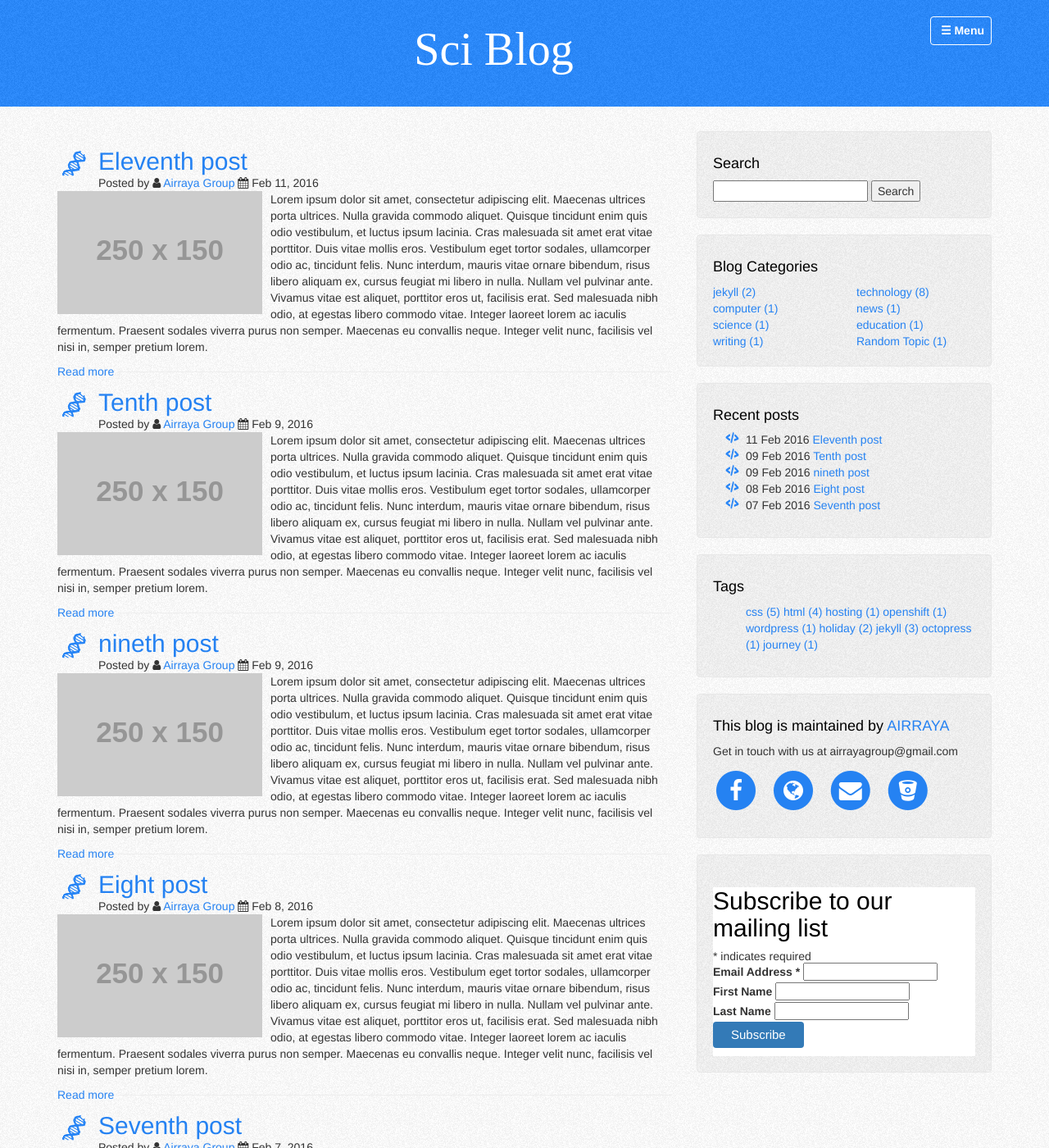
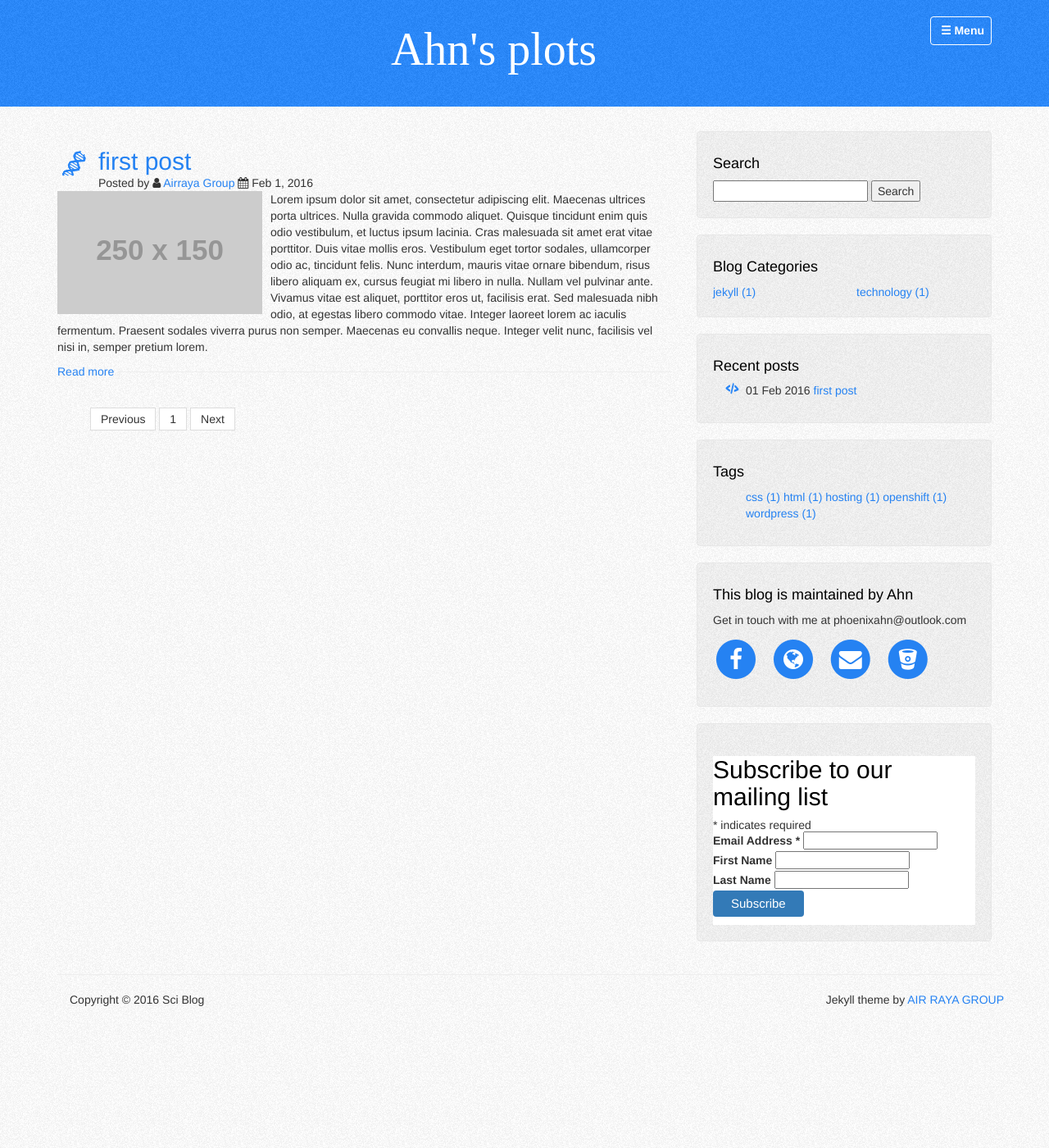
Before and after one commit to PhoenixAhn/Blog, a Jekyll site: the page built from index.html, in a window 1280 px wide and 1400 px high. Shown: the whole window at 82% size. Built offline with Jekyll 4.4.1, drawn with Linux system fonts in a browser that asks for light colours; nearby versions of some CDN libraries; some web fonts are replaced; the list of posts is cut into pages by our own code; comment, search, counter and statistics services are not loaded.

Commit message:
first post and some modified info

```diff
--- a/_config.yml
+++ b/_config.yml
@@ -6,7 +6,7 @@
 # 'jekyll serve'. If you change this file, please restart the server process.
 
 # Site settings
-title:  Ahn 的自留地
+title:  Ahn's plots
 email: phoenixahn@outlook.com
 description: > # this means to ignore newlines until "baseurl:"
 baseurl: "/Good" # the subpath of your site, e.g. /blog
--- a/_includes/container.html
+++ b/_includes/container.html
@@ -142,11 +142,11 @@
                 </div>
                 <!-- author widget -->
                 <div class="well">
-                    <h4>This blog is maintained by <a href="http://www.airrayagroup.com/">AIRRAYA</a></h4>
-                    <p>Get in touch with us at airrayagroup@gmail.com</p>
+                    <h4>This blog is maintained by Ahn</h4>
+                    <p>Get in touch with me at phoenixahn@outlook.com</p>
 					<ul class="list-inline">
                             <li>
-								<a href="https://www.facebook.com/airrayagroup/">
+								<a href="https://www.facebook.com/phoenixahn/">
 									<span class="fa-stack fa-2x">
 									  <i class="fa fa-circle fa-stack-2x"></i>
 									  <i class="fa fa-facebook fa-stack-1x fa-inverse"></i>
@@ -154,7 +154,7 @@
 								</a>
                             </li>
                             <li>
-								<a href="http://webdesign.airrayagroup.com">
+								<a href="https://twitter.com/phoenixahn">
 									<span class="fa-stack fa-2x">
 									  <i class="fa fa-circle fa-stack-2x"></i>
 									  <i class="fa fa-globe fa-stack-1x fa-inverse"></i>
@@ -162,7 +162,7 @@
 								</a>
                             </li>
                             <li>
-								<a href="mailto:airrayagroup@gmail.com">
+								<a href="mailto:phoenixahn@outlook.com">
 									<span class="fa-stack fa-2x">
 									  <i class="fa fa-circle fa-stack-2x"></i>
 									  <i class="fa fa-envelope fa-stack-1x fa-inverse"></i>
@@ -170,7 +170,7 @@
 								</a>
                             </li>
                             <li>
-								<a href="https://bitbucket.org/airrayagroup/">
+								<a href="https://github.com/phoenixahn/">
 									<span class="fa-stack fa-2x">
 									  <i class="fa fa-circle fa-stack-2x"></i>
 									  <i class="fa fa-bitbucket fa-stack-1x fa-inverse"></i>
--- a/_includes/head.html
+++ b/_includes/head.html
@@ -3,11 +3,11 @@
     <meta charset="utf-8">
     <meta http-equiv="X-UA-Compatible" content="IE=edge">
     <meta name="viewport" content="width=device-width, initial-scale=1">
-    <meta name="description" content="Sci blog jekyll theme">
-    <meta name="author" content="AIR RAYA Group">
+    <meta name="description" content="A blog about me">
+    <meta name="author" content="Ahn">
     <link href='{{ "/img/favicon.ico" | prepend: site.baseurl }}' type='image/icon' rel='shortcut icon'/>
 
-    <title>Sci blog | Jekyll theme</title>
+    <title>Ahn's blog | A blog about me</title>
 
     <link rel="stylesheet" href="https://maxcdn.bootstrapcdn.com/bootstrap/3.3.6/css/bootstrap.min.css" integrity="sha384-1q8mTJOASx8j1Au+a5WDVnPi2lkFfwwEAa8hDDdjZlpLegxhjVME1fgjWPGmkzs7" crossorigin="anonymous">
     <link rel="stylesheet" href="https://maxcdn.bootstrapcdn.com/font-awesome/4.5.0/css/font-awesome.min.css">
--- a/_includes/header.html
+++ b/_includes/header.html
@@ -38,7 +38,7 @@
             <div class="row">
                 <div class="col-lg-12">
                     <div class="heading text-center">
-                        <a href="/" style="color: #fff; font-size: 4em; font-family: 'Schoolbell', cursive;">Sci Blog</a>
+                        <a href="/" style="color: #fff; font-size: 4em; font-family: 'Schoolbell', cursive;">{{site.title}}</a>
                         <a href="#menu-toggle" class="btn btn-default sciblog" id="menu-toggle" style="font-weight: bold;">&#9776; Menu</a>
                     </div>
                 </div>
--- a/_layouts/post.html
+++ b/_layouts/post.html
@@ -11,7 +11,7 @@
                 <div class="col-lg-12">
                     <div class="intro-text text-center">
 					<h1 class="post-title" itemprop="name headline">{{ page.title }}</h1>
-					<p class="post-meta">{% if page.author %} <span itemprop="author" itemscope itemtype="http://schema.org/Person"><span itemprop="name">by {{ page.author }}</span></span>{% endif %} <time datetime="{{ page.date | date_to_xmlschema }}" itemprop="datePublished"><i class="fa fa-calendar"></i> {{ page.date | date: "%b %-d, %Y" }}</time></p>
+					<p class="post-meta">{% if page.author %} <span itemprop="author" itemscope itemtype="http://schema.org/Person"><span itemprop="name">by {{ page.author }}</span></span>	{% endif %} <time datetime="{{ page.date | date_to_xmlschema }}" itemprop="datePublished"><i class="fa fa-calendar"></i> {{ page.date | date: "%b %-d, %Y" }}</time></p>
 					</div>
 					 {{ content }}
 					 <span class='st_sharethis_large' displayText='ShareThis'></span>
--- a/_posts/2016-02-07-seventh.markdown
+++ /dev/null
@@ -1,20 +0,0 @@
----
-layout: post
-title:  "Seventh post"
-date:   2016-02-07
-category: technology
-tags: [octopress, jekyll]
-
-# Author.
-author: Airraya Group
----
-![picture](https://placehold.it/250x150)
-Lorem ipsum dolor sit amet, consectetur adipiscing elit. Maecenas ultrices porta ultrices. Nulla gravida commodo aliquet. Quisque tincidunt enim quis odio vestibulum, et luctus ipsum lacinia. Cras malesuada sit amet erat vitae porttitor. Duis vitae mollis eros. Vestibulum eget tortor sodales, ullamcorper odio ac, tincidunt felis. Nunc interdum, mauris vitae ornare bibendum, risus libero aliquam ex, cursus feugiat mi libero in nulla. Nullam vel pulvinar ante. Vivamus vitae est aliquet, porttitor eros ut, facilisis erat. Sed malesuada nibh odio, at egestas libero commodo vitae. Integer laoreet lorem ac iaculis fermentum.
-Praesent sodales viverra purus non semper. Maecenas eu convallis neque. Integer velit nunc, facilisis vel nisi in, semper pretium lorem. <!-- more -->
-Sed orci est, pellentesque sit amet volutpat a, tristique in leo. Ut at euismod dolor, non laoreet mi. Interdum et malesuada fames ac ante ipsum primis in faucibus.
-
-Praesent sodales viverra purus non semper. Maecenas eu convallis neque. Integer velit nunc, facilisis vel nisi in, semper pretium lorem. Sed orci est, pellentesque sit amet volutpat a, tristique in leo. Ut at euismod dolor, non laoreet mi. Interdum et malesuada fames ac ante ipsum primis in faucibus. Vestibulum metus lorem, dapibus ut purus ac, bibendum vulputate metus. Sed a lorem enim. Ut in pharetra dui.
-
-Etiam ultrices orci a risus fringilla, eu molestie elit finibus. Interdum et malesuada fames ac ante ipsum primis in faucibus. Nullam sed metus nulla. Nam vel aliquet enim. Pellentesque elementum, libero at vulputate cursus, velit turpis tempor neque, quis pellentesque turpis mi non est. Fusce tristique imperdiet fringilla. Integer tristique nibh imperdiet lacus volutpat, vitae tempor nulla efficitur. Nam ipsum ipsum, semper ut tellus eget, venenatis imperdiet augue. Nulla facilisi. Aenean non nisl eget justo efficitur bibendum. Quisque vel risus est. Cras id quam velit.
-
-Pellentesque quis hendrerit leo. Pellentesque tristique sem vitae pretium posuere. Vivamus euismod eu tellus nec porttitor. Sed vel est sem. Nullam pellentesque arcu in justo molestie maximus. Integer augue nibh, ultrices eget aliquam eget, rhoncus at est. Phasellus molestie, ante ut tempor dignissim, nisl nisl congue enim, id hendrerit dolor lorem ut ante.
--- a/_posts/2016-02-08-eighth.markdown
+++ /dev/null
@@ -1,21 +0,0 @@
----
-layout: post
-title:  "Eight post"
-date:   2016-02-08
-category: ['Random Topic']
-tags: html css
-permalink: eight-post
-
-# Author.
-author: Airraya Group
----
-![picture](https://placehold.it/250x150)
-Lorem ipsum dolor sit amet, consectetur adipiscing elit. Maecenas ultrices porta ultrices. Nulla gravida commodo aliquet. Quisque tincidunt enim quis odio vestibulum, et luctus ipsum lacinia. Cras malesuada sit amet erat vitae porttitor. Duis vitae mollis eros. Vestibulum eget tortor sodales, ullamcorper odio ac, tincidunt felis. Nunc interdum, mauris vitae ornare bibendum, risus libero aliquam ex, cursus feugiat mi libero in nulla. Nullam vel pulvinar ante. Vivamus vitae est aliquet, porttitor eros ut, facilisis erat. Sed malesuada nibh odio, at egestas libero commodo vitae. Integer laoreet lorem ac iaculis fermentum.
-Praesent sodales viverra purus non semper. Maecenas eu convallis neque. Integer velit nunc, facilisis vel nisi in, semper pretium lorem. <!-- more -->
-Sed orci est, pellentesque sit amet volutpat a, tristique in leo. Ut at euismod dolor, non laoreet mi. Interdum et malesuada fames ac ante ipsum primis in faucibus.
-
-Praesent sodales viverra purus non semper. Maecenas eu convallis neque. Integer velit nunc, facilisis vel nisi in, semper pretium lorem. Sed orci est, pellentesque sit amet volutpat a, tristique in leo. Ut at euismod dolor, non laoreet mi. Interdum et malesuada fames ac ante ipsum primis in faucibus. Vestibulum metus lorem, dapibus ut purus ac, bibendum vulputate metus. Sed a lorem enim. Ut in pharetra dui.
-
-Etiam ultrices orci a risus fringilla, eu molestie elit finibus. Interdum et malesuada fames ac ante ipsum primis in faucibus. Nullam sed metus nulla. Nam vel aliquet enim. Pellentesque elementum, libero at vulputate cursus, velit turpis tempor neque, quis pellentesque turpis mi non est. Fusce tristique imperdiet fringilla. Integer tristique nibh imperdiet lacus volutpat, vitae tempor nulla efficitur. Nam ipsum ipsum, semper ut tellus eget, venenatis imperdiet augue. Nulla facilisi. Aenean non nisl eget justo efficitur bibendum. Quisque vel risus est. Cras id quam velit.
-
-Pellentesque quis hendrerit leo. Pellentesque tristique sem vitae pretium posuere. Vivamus euismod eu tellus nec porttitor. Sed vel est sem. Nullam pellentesque arcu in justo molestie maximus. Integer augue nibh, ultrices eget aliquam eget, rhoncus at est. Phasellus molestie, ante ut tempor dignissim, nisl nisl congue enim, id hendrerit dolor lorem ut ante.
--- a/_posts/2016-02-09-nineth.markdown
+++ /dev/null
@@ -1,20 +0,0 @@
----
-layout: post
-title:  "nineth post"
-date:   2016-02-09
-category: technology
-tags: [journey, jekyll]
-
-# Author.
-author: Airraya Group
----
-![picture](https://placehold.it/250x150)
-Lorem ipsum dolor sit amet, consectetur adipiscing elit. Maecenas ultrices porta ultrices. Nulla gravida commodo aliquet. Quisque tincidunt enim quis odio vestibulum, et luctus ipsum lacinia. Cras malesuada sit amet erat vitae porttitor. Duis vitae mollis eros. Vestibulum eget tortor sodales, ullamcorper odio ac, tincidunt felis. Nunc interdum, mauris vitae ornare bibendum, risus libero aliquam ex, cursus feugiat mi libero in nulla. Nullam vel pulvinar ante. Vivamus vitae est aliquet, porttitor eros ut, facilisis erat. Sed malesuada nibh odio, at egestas libero commodo vitae. Integer laoreet lorem ac iaculis fermentum.
-Praesent sodales viverra purus non semper. Maecenas eu convallis neque. Integer velit nunc, facilisis vel nisi in, semper pretium lorem. <!-- more -->
-Sed orci est, pellentesque sit amet volutpat a, tristique in leo. Ut at euismod dolor, non laoreet mi. Interdum et malesuada fames ac ante ipsum primis in faucibus.
-
-Praesent sodales viverra purus non semper. Maecenas eu convallis neque. Integer velit nunc, facilisis vel nisi in, semper pretium lorem. Sed orci est, pellentesque sit amet volutpat a, tristique in leo. Ut at euismod dolor, non laoreet mi. Interdum et malesuada fames ac ante ipsum primis in faucibus. Vestibulum metus lorem, dapibus ut purus ac, bibendum vulputate metus. Sed a lorem enim. Ut in pharetra dui.
-
-Etiam ultrices orci a risus fringilla, eu molestie elit finibus. Interdum et malesuada fames ac ante ipsum primis in faucibus. Nullam sed metus nulla. Nam vel aliquet enim. Pellentesque elementum, libero at vulputate cursus, velit turpis tempor neque, quis pellentesque turpis mi non est. Fusce tristique imperdiet fringilla. Integer tristique nibh imperdiet lacus volutpat, vitae tempor nulla efficitur. Nam ipsum ipsum, semper ut tellus eget, venenatis imperdiet augue. Nulla facilisi. Aenean non nisl eget justo efficitur bibendum. Quisque vel risus est. Cras id quam velit.
-
-Pellentesque quis hendrerit leo. Pellentesque tristique sem vitae pretium posuere. Vivamus euismod eu tellus nec porttitor. Sed vel est sem. Nullam pellentesque arcu in justo molestie maximus. Integer augue nibh, ultrices eget aliquam eget, rhoncus at est. Phasellus molestie, ante ut tempor dignissim, nisl nisl congue enim, id hendrerit dolor lorem ut ante.
--- a/_posts/2016-02-10-tenth.markdown
+++ /dev/null
@@ -1,20 +0,0 @@
----
-layout: post
-title:  "Tenth post"
-date:   2016-02-09
-category: technology
-tags: [css, html]
-
-# Author.
-author: Airraya Group
----
-![picture](https://placehold.it/250x150)
-Lorem ipsum dolor sit amet, consectetur adipiscing elit. Maecenas ultrices porta ultrices. Nulla gravida commodo aliquet. Quisque tincidunt enim quis odio vestibulum, et luctus ipsum lacinia. Cras malesuada sit amet erat vitae porttitor. Duis vitae mollis eros. Vestibulum eget tortor sodales, ullamcorper odio ac, tincidunt felis. Nunc interdum, mauris vitae ornare bibendum, risus libero aliquam ex, cursus feugiat mi libero in nulla. Nullam vel pulvinar ante. Vivamus vitae est aliquet, porttitor eros ut, facilisis erat. Sed malesuada nibh odio, at egestas libero commodo vitae. Integer laoreet lorem ac iaculis fermentum.
-Praesent sodales viverra purus non semper. Maecenas eu convallis neque. Integer velit nunc, facilisis vel nisi in, semper pretium lorem. <!-- more -->
-Sed orci est, pellentesque sit amet volutpat a, tristique in leo. Ut at euismod dolor, non laoreet mi. Interdum et malesuada fames ac ante ipsum primis in faucibus.
-
-Praesent sodales viverra purus non semper. Maecenas eu convallis neque. Integer velit nunc, facilisis vel nisi in, semper pretium lorem. Sed orci est, pellentesque sit amet volutpat a, tristique in leo. Ut at euismod dolor, non laoreet mi. Interdum et malesuada fames ac ante ipsum primis in faucibus. Vestibulum metus lorem, dapibus ut purus ac, bibendum vulputate metus. Sed a lorem enim. Ut in pharetra dui.
-
-Etiam ultrices orci a risus fringilla, eu molestie elit finibus. Interdum et malesuada fames ac ante ipsum primis in faucibus. Nullam sed metus nulla. Nam vel aliquet enim. Pellentesque elementum, libero at vulputate cursus, velit turpis tempor neque, quis pellentesque turpis mi non est. Fusce tristique imperdiet fringilla. Integer tristique nibh imperdiet lacus volutpat, vitae tempor nulla efficitur. Nam ipsum ipsum, semper ut tellus eget, venenatis imperdiet augue. Nulla facilisi. Aenean non nisl eget justo efficitur bibendum. Quisque vel risus est. Cras id quam velit.
-
-Pellentesque quis hendrerit leo. Pellentesque tristique sem vitae pretium posuere. Vivamus euismod eu tellus nec porttitor. Sed vel est sem. Nullam pellentesque arcu in justo molestie maximus. Integer augue nibh, ultrices eget aliquam eget, rhoncus at est. Phasellus molestie, ante ut tempor dignissim, nisl nisl congue enim, id hendrerit dolor lorem ut ante.
--- a/_posts/2016-02-11-eleventh.markdown
+++ /dev/null
@@ -1,20 +0,0 @@
----
-layout: post
-title:  "Eleventh post"
-date:   2016-02-11
-category: technology
-tags: [css, html]
-
-# Author.
-author: Airraya Group
----
-![picture](https://placehold.it/250x150)
-Lorem ipsum dolor sit amet, consectetur adipiscing elit. Maecenas ultrices porta ultrices. Nulla gravida commodo aliquet. Quisque tincidunt enim quis odio vestibulum, et luctus ipsum lacinia. Cras malesuada sit amet erat vitae porttitor. Duis vitae mollis eros. Vestibulum eget tortor sodales, ullamcorper odio ac, tincidunt felis. Nunc interdum, mauris vitae ornare bibendum, risus libero aliquam ex, cursus feugiat mi libero in nulla. Nullam vel pulvinar ante. Vivamus vitae est aliquet, porttitor eros ut, facilisis erat. Sed malesuada nibh odio, at egestas libero commodo vitae. Integer laoreet lorem ac iaculis fermentum.
-Praesent sodales viverra purus non semper. Maecenas eu convallis neque. Integer velit nunc, facilisis vel nisi in, semper pretium lorem. <!-- more -->
-Sed orci est, pellentesque sit amet volutpat a, tristique in leo. Ut at euismod dolor, non laoreet mi. Interdum et malesuada fames ac ante ipsum primis in faucibus.
-
-Praesent sodales viverra purus non semper. Maecenas eu convallis neque. Integer velit nunc, facilisis vel nisi in, semper pretium lorem. Sed orci est, pellentesque sit amet volutpat a, tristique in leo. Ut at euismod dolor, non laoreet mi. Interdum et malesuada fames ac ante ipsum primis in faucibus. Vestibulum metus lorem, dapibus ut purus ac, bibendum vulputate metus. Sed a lorem enim. Ut in pharetra dui.
-
-Etiam ultrices orci a risus fringilla, eu molestie elit finibus. Interdum et malesuada fames ac ante ipsum primis in faucibus. Nullam sed metus nulla. Nam vel aliquet enim. Pellentesque elementum, libero at vulputate cursus, velit turpis tempor neque, quis pellentesque turpis mi non est. Fusce tristique imperdiet fringilla. Integer tristique nibh imperdiet lacus volutpat, vitae tempor nulla efficitur. Nam ipsum ipsum, semper ut tellus eget, venenatis imperdiet augue. Nulla facilisi. Aenean non nisl eget justo efficitur bibendum. Quisque vel risus est. Cras id quam velit.
-
-Pellentesque quis hendrerit leo. Pellentesque tristique sem vitae pretium posuere. Vivamus euismod eu tellus nec porttitor. Sed vel est sem. Nullam pellentesque arcu in justo molestie maximus. Integer augue nibh, ultrices eget aliquam eget, rhoncus at est. Phasellus molestie, ante ut tempor dignissim, nisl nisl congue enim, id hendrerit dolor lorem ut ante.
```
Also changed, not shown: _includes/cat.html (+6 -6 lines), _posts/2016-02-02-second-post.markdown (deleted, +0 -20 lines), _posts/2016-02-03-third-post.markdown (deleted, +0 -19 lines), _posts/2016-02-04-fourth-post.markdown (deleted, +0 -21 lines), _posts/2016-02-05-fifth.markdown (deleted, +0 -20 lines), _posts/2016-02-06-sixth-post.markdown (deleted, +0 -19 lines).
